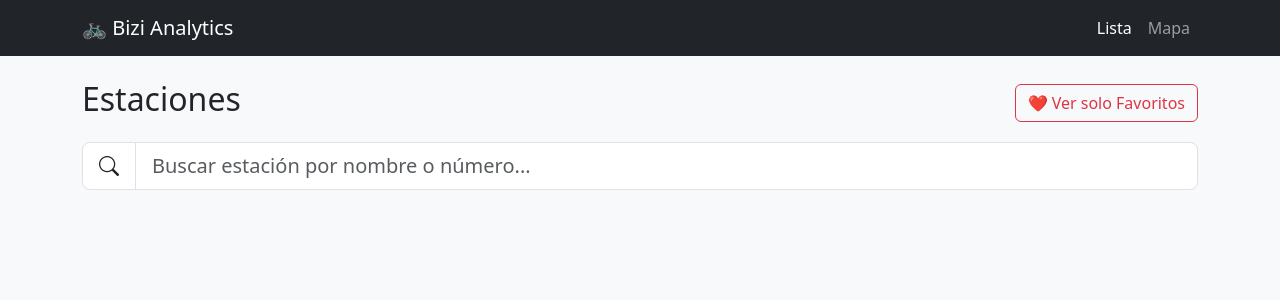
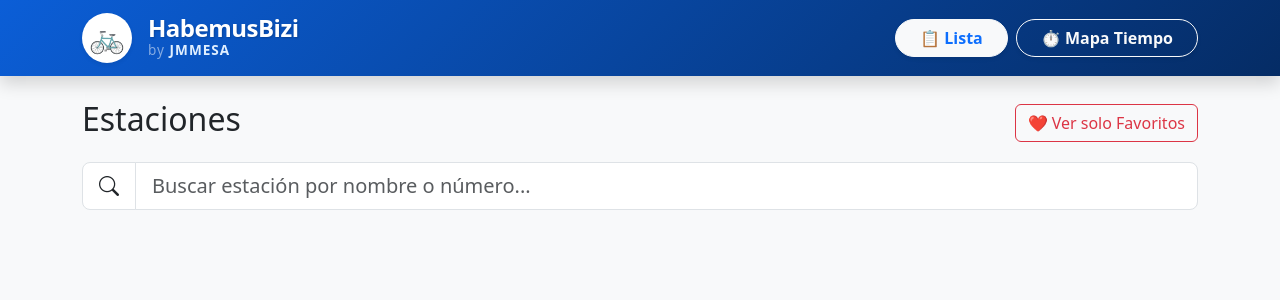
Before and after one commit to jmuzgza2/bizi_analytics, a Django app: page / in a window 1280 px wide. Shown: the top 300 px of the page. Run offline with Django 5.2, Linux system fonts and the light colour scheme; data that the repository does not hold is empty.

Commit message:
Mejora cabecera nav

```diff
--- a/src/core/templates/core/lista_estaciones.html
+++ b/src/core/templates/core/lista_estaciones.html
@@ -7,12 +7,48 @@
 </head>
 <body class="bg-light">
 
-    <nav class="navbar navbar-expand-lg navbar-dark bg-dark mb-4">
-        <div class="container">
-            <a class="navbar-brand" href="#">🚲 Bizi Analytics</a>
-            <div class="navbar-nav">
-                <a class="nav-link active" href="{% url 'lista_estaciones' %}">Lista</a>
-                <a class="nav-link" href="{% url 'mapa_estaciones' %}">Mapa</a>
+    <nav class="navbar navbar-expand-lg navbar-dark bg-primary shadow mb-4"
+         style="background: linear-gradient(135deg, #0b5ed7 0%, #052c65 100%);"> <div class="container">
+
+            <a class="navbar-brand d-flex align-items-center gap-3" href="{% url 'lista_estaciones' %}">
+
+                <div class="bg-white text-primary rounded-circle shadow-sm d-flex align-items-center justify-content-center"
+                     style="width: 50px; height: 50px; flex-shrink: 0;">
+                    <span style="font-size: 1.8rem; margin-bottom: 3px;">🚲</span>
+                </div>
+
+                <div class="d-flex flex-column">
+                    <span class="fw-bold text-white lh-1" style="font-size: 1.5rem; letter-spacing: -0.5px; text-shadow: 1px 1px 2px rgba(0,0,0,0.2);">
+                        HabemusBizi
+                    </span>
+                    <span class="text-white-50" style="font-size: 0.85rem; letter-spacing: 1px;">
+                        by <span class="fw-bold text-white" style="color: #e0efff !important; text-transform: uppercase;">jmmesa</span>
+                    </span>
+                </div>
+            </a>
+
+            <button class="navbar-toggler border-0" type="button" data-bs-toggle="collapse" data-bs-target="#navbarNav">
+                <span class="navbar-toggler-icon"></span>
+            </button>
+
+            <div class="collapse navbar-collapse justify-content-end" id="navbarNav">
+                <div class="navbar-nav gap-2 mt-3 mt-lg-0 align-items-center">
+
+                    {% with url_name=request.resolver_match.url_name %}
+
+                    <a href="{% url 'lista_estaciones' %}"
+                       class="btn {% if url_name == 'lista_estaciones' %}btn-light text-primary{% else %}btn-outline-light{% endif %} fw-bold px-4 rounded-pill shadow-sm d-flex align-items-center gap-2">
+                        📋 Lista
+                    </a>
+
+                    <a href="{% url 'mapa_estaciones' %}"
+                       class="btn {% if url_name == 'mapa_estaciones' %}btn-light text-primary{% else %}btn-outline-light{% endif %} fw-bold px-4 rounded-pill shadow-sm d-flex align-items-center gap-2">
+                        ⏱️ Mapa Tiempo
+                    </a>
+
+                    {% endwith %}
+
+                </div>
             </div>
         </div>
     </nav>
```
Also changed, not shown: src/core/templates/core/mapa_estaciones.html (+42 -6 lines).
